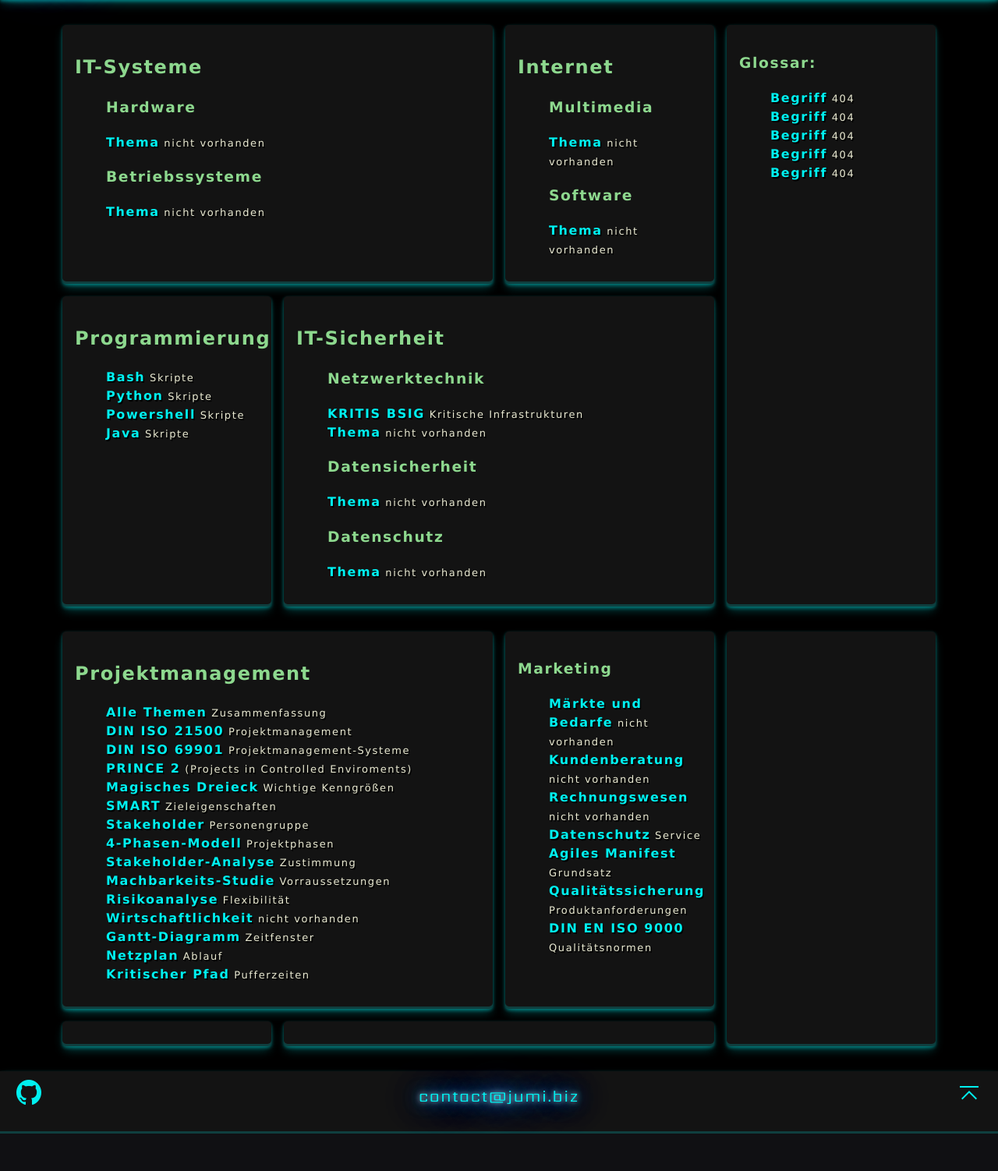
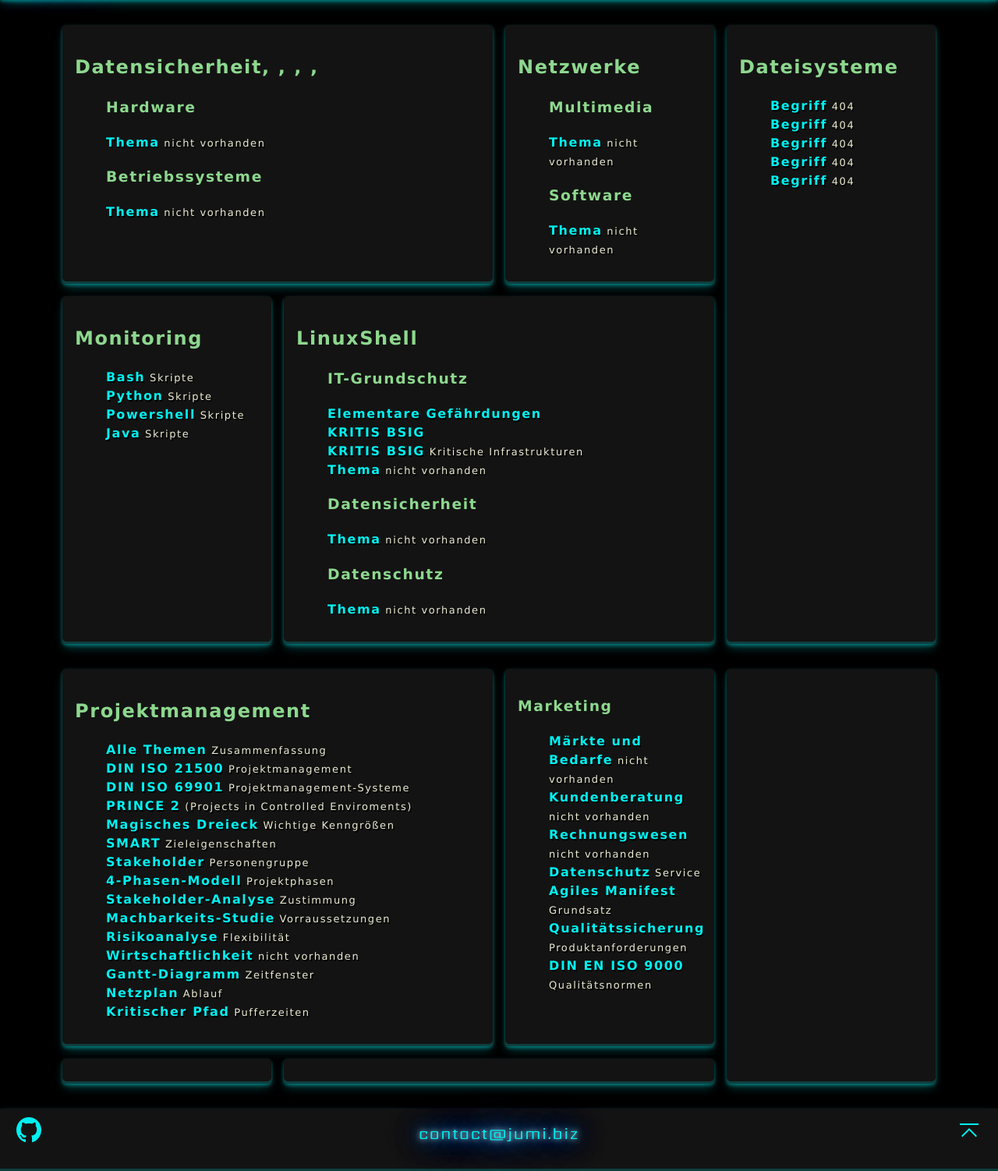
Before and after one commit to xuser123/Jumi.biz, a PHP site: page /Content.htm in a window 1280 px wide. Shown: the part 56-1558 px from the top of the page at 78% size. Before the commit the page ends 1510 px from the top, so only its background shows below. Run offline with PHP 8.4, Linux system fonts and the light colour scheme.

Commit message:
fix html content

```diff
--- a/Content.htm
+++ b/Content.htm
@@ -66,7 +66,7 @@
 
 <div class="grid-container">
 <article class="content flow">
-  <h2>IT-Systeme</h2>
+  <h2>Datensicherheit, , , , </h2>
   <ul>
   <h3>Hardware</h3>
   <li><b><a href="https://jumi.biz/pages/###"> Thema</a></b><span class="kleintxt"> nicht vorhanden</span></li>
@@ -75,7 +75,7 @@
   </ul>
 </article>
 <article class="content flow">
-  <h2>Internet</h2>
+  <h2>Netzwerke</h2>
   <ul>
   <h3>Multimedia</h3>
   <li><b><a href="https://jumi.biz/pages/###"> Thema</a></b><span class="kleintxt"> nicht vorhanden</span></li>
@@ -84,7 +84,7 @@
   </ul>
 </article>
 <article class="content flow">
-  <h2>Programmierung</h2>
+  <h2>Monitoring</h2>
   <ul>
   <li><b><a href="https://jumi.biz/pages/###"> Bash</a></b><span class="kleintxt"> Skripte</span></li>
   <li><b><a href="https://jumi.biz/pages/###"> Python</a></b><span class="kleintxt"> Skripte</span></li>
@@ -93,9 +93,11 @@
   </ul>
 </article>
 <article class="content flow">
-  <h2>IT-Sicherheit</h2>
+  <h2>LinuxShell</h2>
   <ul>
-  <h3>Netzwerktechnik</h3>
+  <h3>IT-Grundschutz</h3>
+  <li><b><a href="https://jumi.biz/pages/IT-Grundschutz.htm"> Elementare Gefährdungen</a></b><span class="kleintxt">
+  <li><b><a href="https://jumi.biz/pages/Kritische_Infrastrukturen.htm"> KRITIS BSIG</a></b><span class="kleintxt">
   <li><b><a href="https://jumi.biz/pages/Kritische_Infrastrukturen.htm"> KRITIS BSIG</a></b><span class="kleintxt"> Kritische Infrastrukturen</span></li>
   <li><b><a href="https://jumi.biz/pages/###"> Thema</a></b><span class="kleintxt"> nicht vorhanden</span></li>
   <h3>Datensicherheit</h3>
@@ -105,7 +107,7 @@
   </ul>
 </article>
 <article class="content flow">
-  <h3>Glossar:</h3>
+  <h2>Dateisysteme</h2>
   <ul>
   <li><b><a href="https://jumi.biz/pages/###"> Begriff</a></b><span class="kleintxt"> 404</span></li>
   <li><b><a href="https://jumi.biz/pages/###"> Begriff</a></b><span class="kleintxt"> 404</span></li>
--- a/assets/css/main.css
+++ b/assets/css/main.css
@@ -6,12 +6,13 @@
     padding-bottom: 6rem;
     font-family: Verdana, Arial, Helvetica, sans-serif;
 }
-.content > h1 {color: #ffbfea;}
-.content > h2, h3, h4 {
+.content > h1 {color: #ffbfea;} /* pink */
+.content > h2, h3, h4 { /* grün */
     color: #8dd88e;
     text-shadow: none;
 }
-.content a {color: #00f0f0;}
+.content a, /* blau */
+.content b {color: #00f0f0;}
 .content a:hover,
 .content a:focus {
     text-decoration: none;
--- a/index.html
+++ b/index.html
@@ -79,8 +79,9 @@
 
 <!-- WTF is Jumi.biz ? -->
 <h2>WTF is Jumi.biz ?</h2>
-	<p>Hier findest du Zusammenfassungen zu verschiedenen Computerthemen. <br><br>
-	<b><a  href="https://jumi.biz/Content.htm">Inhalte:</a></b><br>Administration, Webentwicklung, Programmierung, und mehr.</p>
+	<p>Hier findest du Zusammenfassungen zu verschiedenen Computerthemen. </p>
+	<a href="https://jumi.biz/Content.htm"><h2>Inhalte:</h2></a>
+	<p>Datensicherheit, Netzwerke, Monitoring, LinuxShell, Dateisysteme, und mehr.</p>
 
 <!-- Navigation:  -->
 <div class="flow">
```
Also changed, not shown: pages/Projektmanagement.html (+11 -11 lines), 2 other files.
